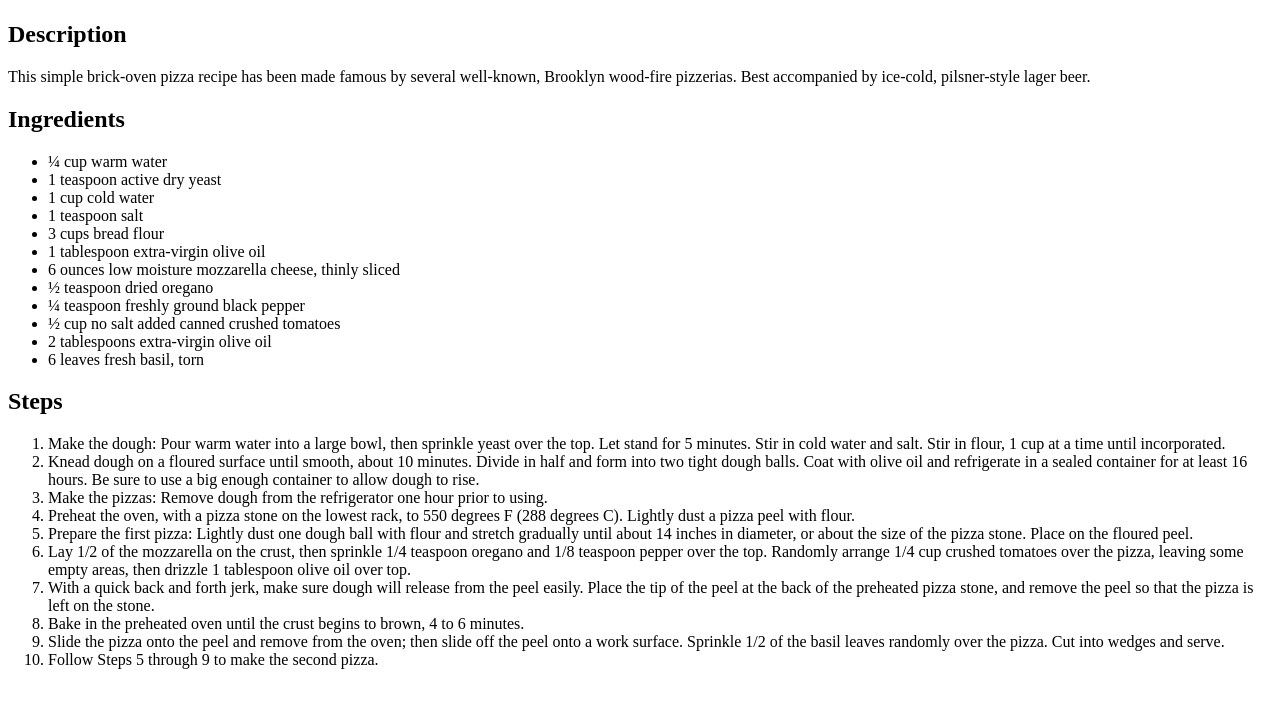
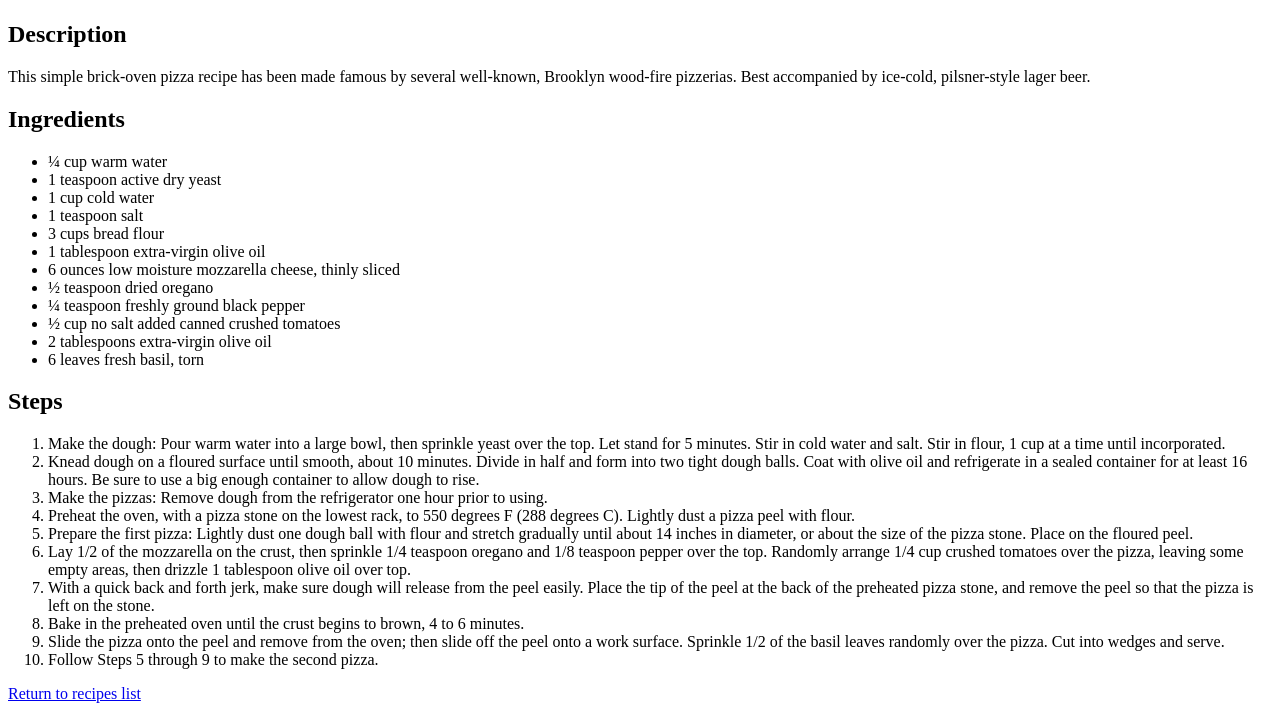
Before and after one commit to johnny123ion/odin-recipes, a plain HTML site: page recipes/pizza.html in a window 1280 px wide. Shown: the part 383-1094 px from the top of the page. Before the commit the page ends 1068 px from the top, so only its background shows below. Drawn offline with Linux system fonts and the light colour scheme.

Commit message:
Add return to recipes list page button to all recipes pages

```diff
--- a/recipes/pizza.html
+++ b/recipes/pizza.html
@@ -38,5 +38,6 @@
                 <li>Slide the pizza onto the peel and remove from the oven; then slide off the peel onto a work surface. Sprinkle 1/2 of the basil leaves randomly over the pizza. Cut into wedges and serve.</li>
                 <li>Follow Steps 5 through 9 to make the second pizza.</li>
             </ol>
+        <a href="../index.html">Return to recipes list</a>
     </body>
 </html>
```
Also changed, not shown: recipes/ravioli.html (+1 -0 lines), recipes/sushi.html (+1 -1 lines).
